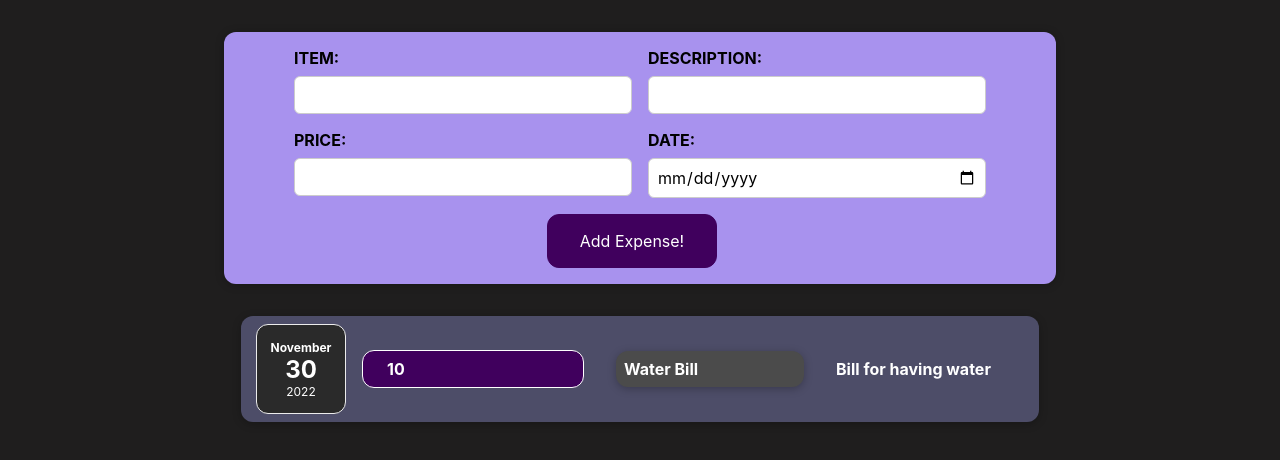
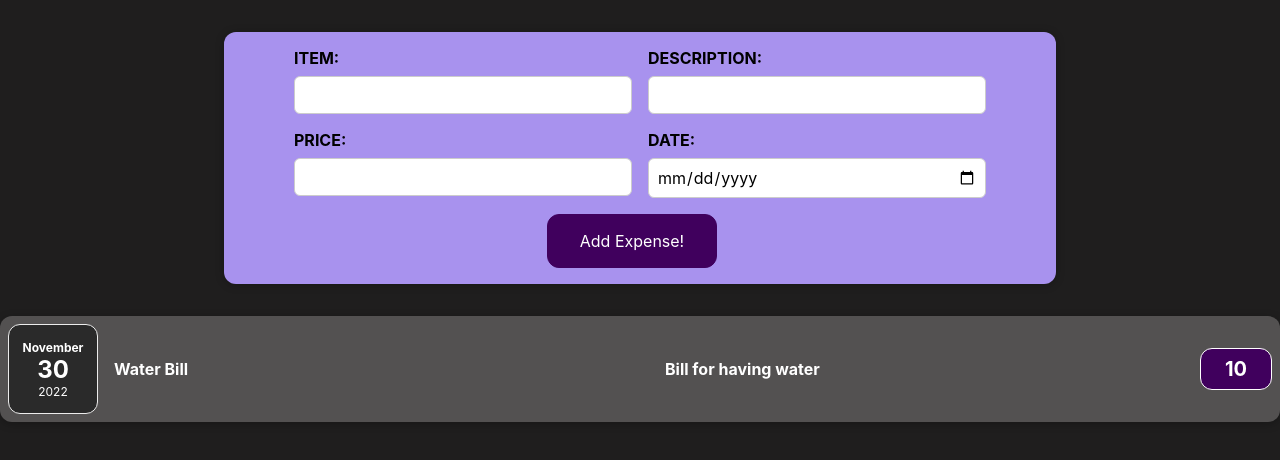
Before and after one commit to SubjectZero0/Max_React_course, a React (Create React App) app in the folder my_expenses/: page / in a window 1280 px wide. Shown: the top 460 px of the page. Built offline with nearby package versions, Linux system fonts and the light colour scheme.

Commit message:
refactors ExpenseItem to have a more concise look

```diff
--- a/my_expenses/src/Components/ExpenseComponents/ExpenseItem.css
+++ b/my_expenses/src/Components/ExpenseComponents/ExpenseItem.css
@@ -6,7 +6,7 @@
 	padding: 0.5rem;
 	margin: 1rem 0;
 	border-radius: 12px;
-	background-color: #4b4b4b;
+	background-color: #535151;
 	color: rgb(226, 213, 213);
 }
 
--- a/my_expenses/src/Components/ExpenseComponents/ExpenseItem.js
+++ b/my_expenses/src/Components/ExpenseComponents/ExpenseItem.js
@@ -1,21 +1,19 @@
-//------------------------
-
 /*
 Expense Item Component
 */
 //imports
 import "./ExpenseItem.css";
 import ExpenseDate from "./ExpenseDate";
-import Card from "../UI/Card";
+//------------------------
 
 function ExpenseItem(props) {
 	return (
-		<Card className="expense-item">
+		<div className="expense-item">
 			<ExpenseDate date={props.date} />
-			<h2 className="expense-item__price">{props.price}</h2>
-			<h2 className="expense-item">{props.item}</h2>
+			<h2 className="expense-item__item">{props.item}</h2>
 			<h2 className="expense-item__description">{props.description}</h2>
-		</Card>
+			<div className="expense-item__price">{props.price}</div>
+		</div>
 	);
 }
 export default ExpenseItem;
```
